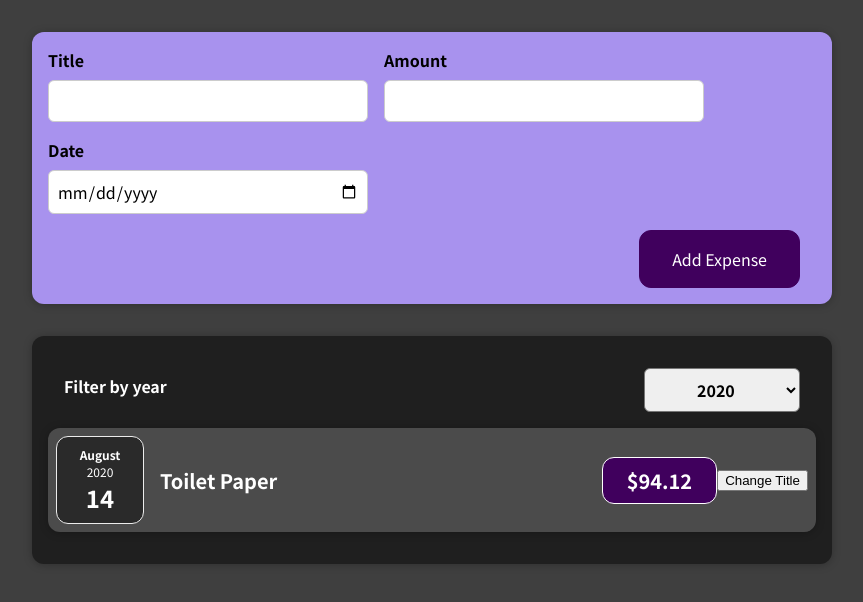
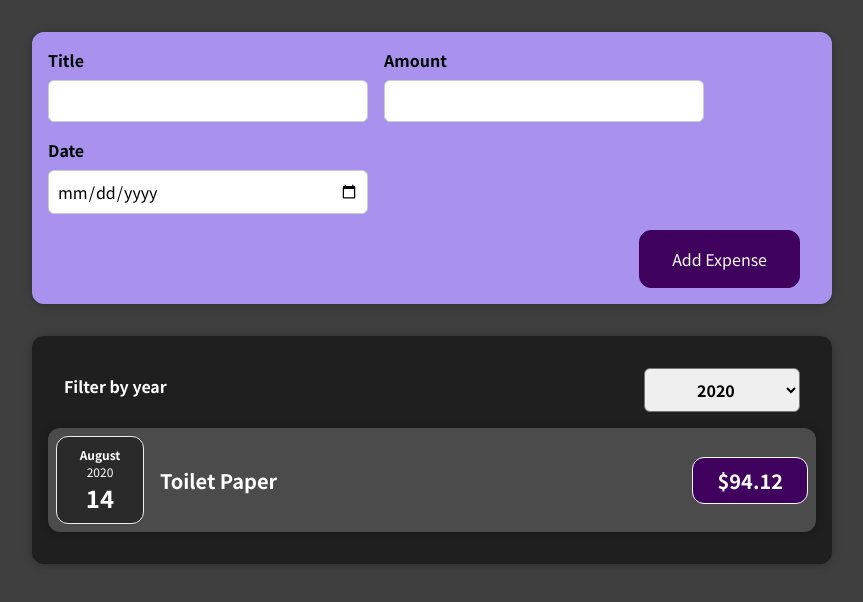
Before and after one commit to rudsa/01-starting-setup, a React (Create React App) app: page / in a window 1280 px wide. Shown: the top 602 px of the page, without its empty margins (208-1071 px from the left). Built offline with nearby package versions, Linux system fonts and the light colour scheme.

Commit message:
udemy react

```diff
--- a/src/App.js
+++ b/src/App.js
@@ -3,8 +3,7 @@
 import NewExpense from "./components/NewExpense/NewExpense";
 import Expenses from "./components/Expenses/Expenses";
 
-const App = () => {
-  const expenses = [
+const DUMMY_EXPENSES = [
   {
     id: "e1",
     title: "Toilet Paper",
@@ -26,8 +25,13 @@
   },
 ];
 
+const App = () => {
+  const [expenses, setExpenses] = useState(DUMMY_EXPENSES);
+
   const addExpenseHandler = (expense) => {
-    console.log(expense);
+    setExpenses((prevExpenses) => {
+      return [expense, ...prevExpenses];
+    });
   };
 
   return (
--- a/src/components/Expenses/ExpenseItem.js
+++ b/src/components/Expenses/ExpenseItem.js
@@ -1,24 +1,17 @@
-import React, { useState } from "react";
+import React from "react";
 import Card from "../UI/Card";
 import ExpenseDate from "./ExpenseDate";
 
 import "./ExpenseItem.css";
 
 const ExpenseItem = (props) => {
-  const [title, setTitle] = useState(props.title);
-
-  const clickHandler = () => {
-    setTitle("Test");
-  };
-
   return (
     <Card className="expense-item">
       <ExpenseDate date={props.date} />
       <div className="expense-item__description">
-        <h2>{title}</h2>
+        <h2>{props.title}</h2>
         <div className="expense-item__price">${props.amount}</div>
       </div>
-      <button onClick={clickHandler}>Change Title</button>
     </Card>
   );
 };
--- a/src/components/Expenses/Expenses.js
+++ b/src/components/Expenses/Expenses.js
@@ -8,13 +8,11 @@
   const [filteredYear, setFilteredYear] = useState("2020");
 
   const filterChangeHandler = (selectedYear) => {
-    console.log(typeof selectedYear);
     setFilteredYear(selectedYear);
   };
 
-  const filterExpensesData = props.items.filter((item) => {
-    console.log("dataCheck :>> ", typeof item.date.getFullYear());
-    return String(item.date.getFullYear()) === filteredYear;
+  const filterExpensesData = props.items.filter((expense) => {
+    return String(expense.date.getFullYear()) === filteredYear;
   });
 
   return (
@@ -24,13 +22,13 @@
           onChangeFilter={filterChangeHandler}
           selected={filteredYear}
         />
-        {filterExpensesData.map((item) => {
+        {filterExpensesData.map((expense) => {
           return (
             <ExpenseItem
-              title={item.title}
-              amount={item.amount}
-              date={item.date}
-              key={item.id}
+              key={expense.id}
+              title={expense.title}
+              amount={expense.amount}
+              date={expense.date}
             />
           );
         })}
```
Lines whose indentation alone changed are shown as unchanged.
